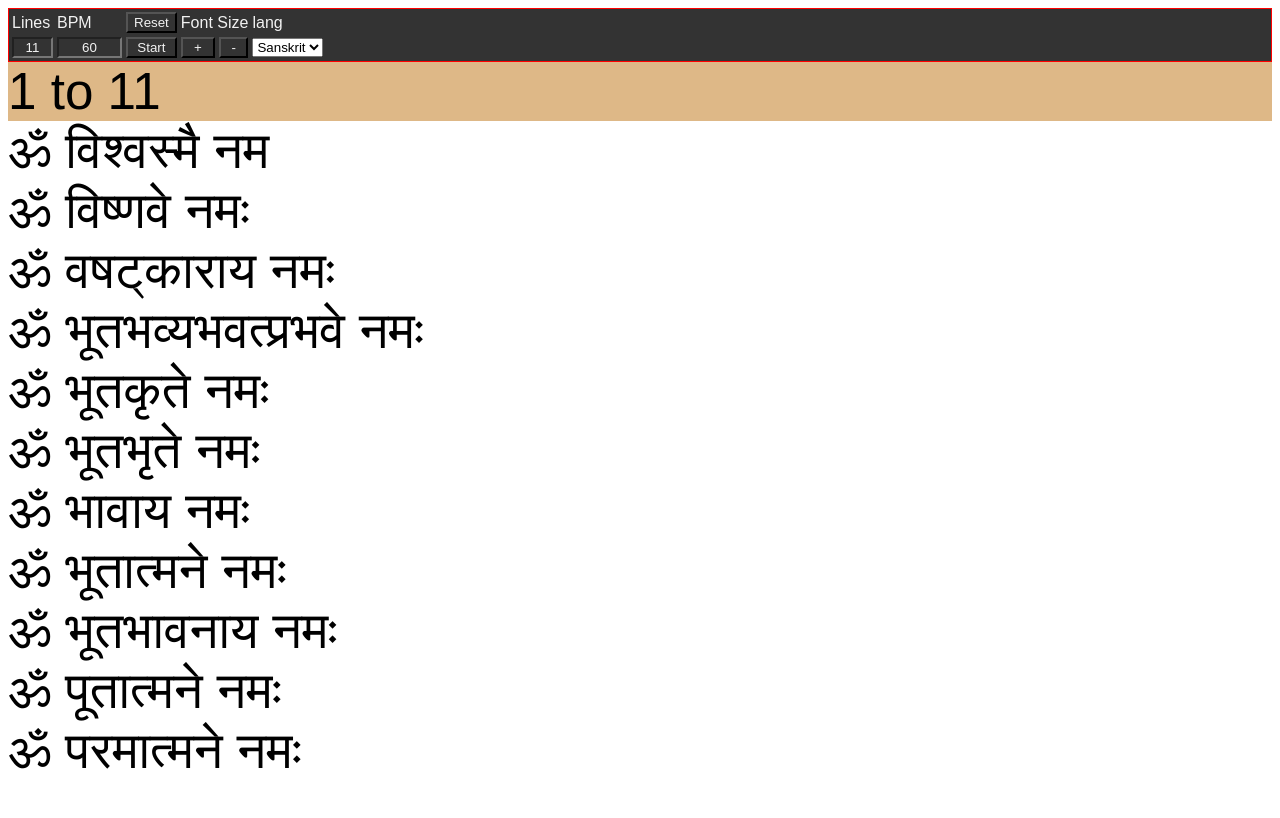
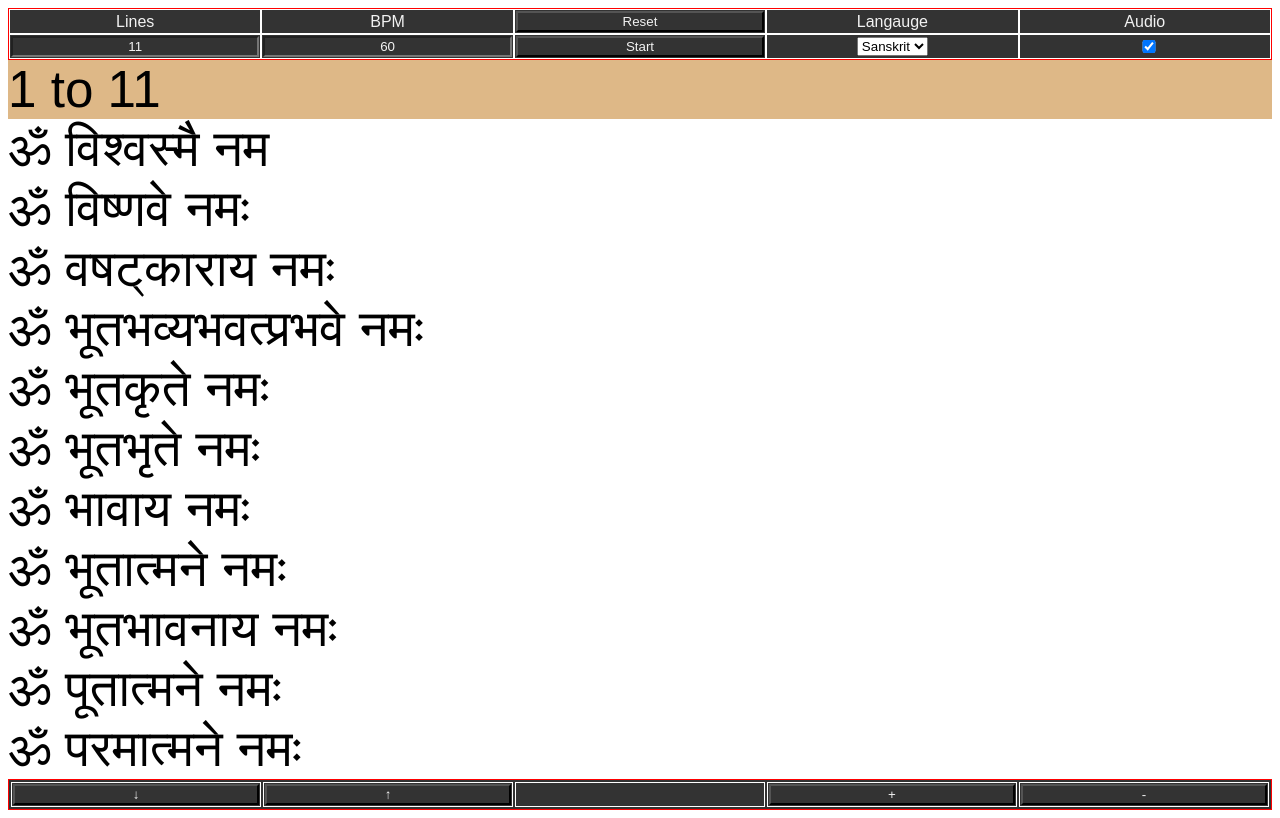
Before and after one commit to rajaramaniyer/rajaramaniyer.github.io, a plain HTML site: page vishnu_namam.html in a window 1280 px wide. Drawn offline with Linux system fonts and the light colour scheme.

Commit message:
Update vishnu_namam.html

```diff
--- a/vishnu_namam.html
+++ b/vishnu_namam.html
@@ -4,6 +4,9 @@
     <meta name="viewport" content="width=device-width, initial-scale=1, maximum-scale=3.0, minimum-scale=1" />
     <title>Vishnu Sahasranama Archanai</title>
     <style>
+        td {
+            border: 1px solid white
+        }
         /* Style the navbar */
         #navbar {
             overflow: hidden;
@@ -22,8 +25,7 @@
             width: 100%;
         }
 
-        #navbar div {
-            float: left;
+        #navbar div, span {
             display: block;
             color: #f2f2f2;
             background-color: #333;
@@ -2075,16 +2077,24 @@
         var fontSize = 4;
         var scrollSpeed = 60;
         var currentPage = 0;
-        var currentLine = 1002;
+        var currentLine = incrementBy;
         var tick = new Audio('tick.wav');
-        var namavali = namavaliSanskrit
+        var namavali = namavaliSanskrit;
+        var contentHtml = null;
+        var lang = null
+        var playTick = null
 
         function showPage() {
-            currentLine = 0;
+            currentLine = -1;
             var lines = document.getElementById('lines');
             incrementBy = parseInt(lines.value);
             var speed = document.getElementById('speed');
             scrollSpeed = parseInt(speed.value);
+            if (lang.selectedIndex == 0) {
+                namavali = namavaliSanskrit
+            } else if (lang.selectedIndex == 1) {
+                namavali = namavaliTamil
+            }
 
             if (typeof (Storage) !== "undefined") {
                 localStorage.setItem("vishnu_namam.lines", incrementBy);
@@ -2092,25 +2102,31 @@
             }
 
             let content = document.getElementById("content");
-            var contentHtml = "<div class='numRange'>" + (currentPage + 1) + " to " + (currentPage + incrementBy) + "</div>";
+            contentHtml = "<div class='numRange'>" + (currentPage + 1) + " to " + (currentPage + incrementBy) + "</div>";
             for (i = 0; i < incrementBy && currentPage + i < namavali.length; ++i) {
-                contentHtml += "<div id='a" + i + "'>" + namavali[currentPage + i] + "</div>"
+                if (lang.selectedIndex == 2) {
+                    contentHtml += "<div id='a" + i + "'>" + namavaliSanskrit[currentPage + i] + " - " + namavaliTamil[currentPage + i] + "</div>"
+                } else {
+                    contentHtml += "<div id='a" + i + "'>" + namavali[currentPage + i] + "</div>"
+                }
             }
 
             content.innerHTML = contentHtml
         }
         function autoScroll() {
-            console.log("autoScroll: currentPage = ", currentPage, "incrementBy", incrementBy);
             if (currentPage < 1001 && document.getElementById('startScroll').value == "Stop") {
-                if (currentPage > 0 && currentLine < incrementBy) {
-                    ++currentLine;
-                } else {
+                if (currentLine + 1 == incrementBy) {
+                    currentPage += incrementBy;
                     showPage();
-                    currentPage += incrementBy;
+                    currentLine = -1;
                 }
-                tick.pause();
-                tick.currentTime = 0
-                tick.play();
+                ++currentLine;
+                content.innerHTML = contentHtml.replace("id='a" + currentLine + "'", " style='background-color: cyan' id='a" + currentLine + "'");
+                if (playTick.checked) {
+                    tick.pause();
+                    tick.currentTime = 0;
+                    tick.play();
+                }
                 setTimeout(autoScroll, (60000 / scrollSpeed));
             } else if (currentPage >= 1001 && document.getElementById('startScroll').value == "Stop") {
                 resetScroll()
@@ -2119,6 +2135,7 @@
         function startAutoScroll() {
             if (document.getElementById('startScroll').value == "Start") {
                 document.getElementById('startScroll').value = "Stop";
+                currentLine = -1
                 autoScroll();
             } else {
                 document.getElementById('startScroll').value = "Start";
@@ -2139,6 +2156,8 @@
         }
 
         function pageOnLoad() {
+            lang = document.getElementById("lang");
+            playTick = document.getElementById("playTick");
             if (typeof (Storage) !== "undefined") {
                 if (localStorage.getItem("vishnu_namam.lines") != null) {
                     incrementBy = parseInt(localStorage.getItem("vishnu_namam.lines"));
@@ -2150,9 +2169,8 @@
                     fontSize = parseInt(localStorage.getItem("vishnu_namam.fontSize"));
                 }
                 if (localStorage.getItem("vishnu_namam.lang") != null) {
-                    let lang = parseInt(localStorage.getItem("vishnu_namam.lang"));
-                    document.getElementById("lang").selectedIndex = lang
-                    setlang()
+                    let langIndex = parseInt(localStorage.getItem("vishnu_namam.lang"));
+                    lang.selectedIndex = langIndex
                 }
             }
             var lines = document.getElementById('lines');
@@ -2167,56 +2185,77 @@
             showPage();
         }
 
-        function setlang(){
-            let lang=document.getElementById("lang")
-            console.log("lang selected", lang.selectedIndex)
-            if ( lang.selectedIndex == 0 ) {
-                namavali = namavaliSanskrit
-            } else {
-                namavali = namavaliTamil
-            }
-            showPage();
-
+        function setlang() {
             if (typeof (Storage) !== "undefined") {
                 localStorage.setItem("vishnu_namam.lang", lang.selectedIndex);
             }
+            showPage()
+        }
+
+        function movePage(direction) {
+            currentPage += incrementBy * direction
+            if (currentPage >= namavaliSanskrit.length) {
+                currentPage = namavaliSanskrit.length / incrementBy
+            } else if (currentPage < 0) {
+                currentPage = 0
+            }
+
+            showPage()
         }
     </script>
 </head>
 
 <body onload="pageOnLoad()" style="font-family: Arial; white-space: nowrap;">
     <div id="navbar">
-        <table>
+        <table cellspacing="0" width="100%">
             <tr>
-                <td>
+                <td width="20%">
                     <div>Lines</div>
                 </td>
-                <td>
+                <td width="20%">
                     <div>BPM</div>
                 </td>
-                <td>
+                <td width="20%">
                     <input type="button" value="Reset" id="resetScroll" onclick="resetScroll()" />
                 </td>
-                <td colspan="2">
-                    <div>Font Size</div>
+                <td width="20%">
+                    <div>Langauge</div>
                 </td>
-                <td>
-                    <div>lang</div>
+                <td width="20%">
+                    <div>Audio</div>
                 </td>
             </tr>
             <tr>
                 <td><input type="text" value="6" id="lines" size="2" /></td>
                 <td><input type="text" value="6000" id="speed" size="5" /></td>
                 <td><input type="button" value="Start" id="startScroll" onclick="startAutoScroll()" /></td>
-                <td><input type="button" value="+" id="increaseSize" onclick="changeFontSize(1)" /></td>
-                <td><input type="button" value="-" id="decreaseSize" onclick="changeFontSize(-1)" /></td>
-                <td><select id="lang" onchange="setlang()"><option id="Sanskrit">Sanskrit</option><option id="Tamil">Tamil</option></select></td>
+                <td align="center">
+                    <select id="lang" onchange="setlang()">
+                        <option id="Sanskrit">Sanskrit</option>
+                        <option id="Tamil">Tamil</option>
+                        <option id="Both">Both</option>
+                    </select>
+                </td>
+                <td>
+                    <input type="checkbox" checked id="playTick" />
+                </td>
             </tr>
         </table>
     </div>
     <div class="content" id="content">
 
     </div>
+    <div id="navbar">
+        <table width="100%">
+            <tr>
+                <td width="20%"><input type="button" value="↓" onclick="movePage(1)" /></td>
+                <td width="20%"><input type="button" value="↑" onclick="movePage(-1)" /></td>
+                <td width="20%">&nbsp;</td>
+                <td width="20%"><input type="button" value="+" onclick="changeFontSize(1)" /></td>
+                <td width="20%"><input type="button" value="-" onclick="changeFontSize(-1)" /></td>
+            </tr>
+        </table>
+    </div>
 </body>
 
 </html>
```
